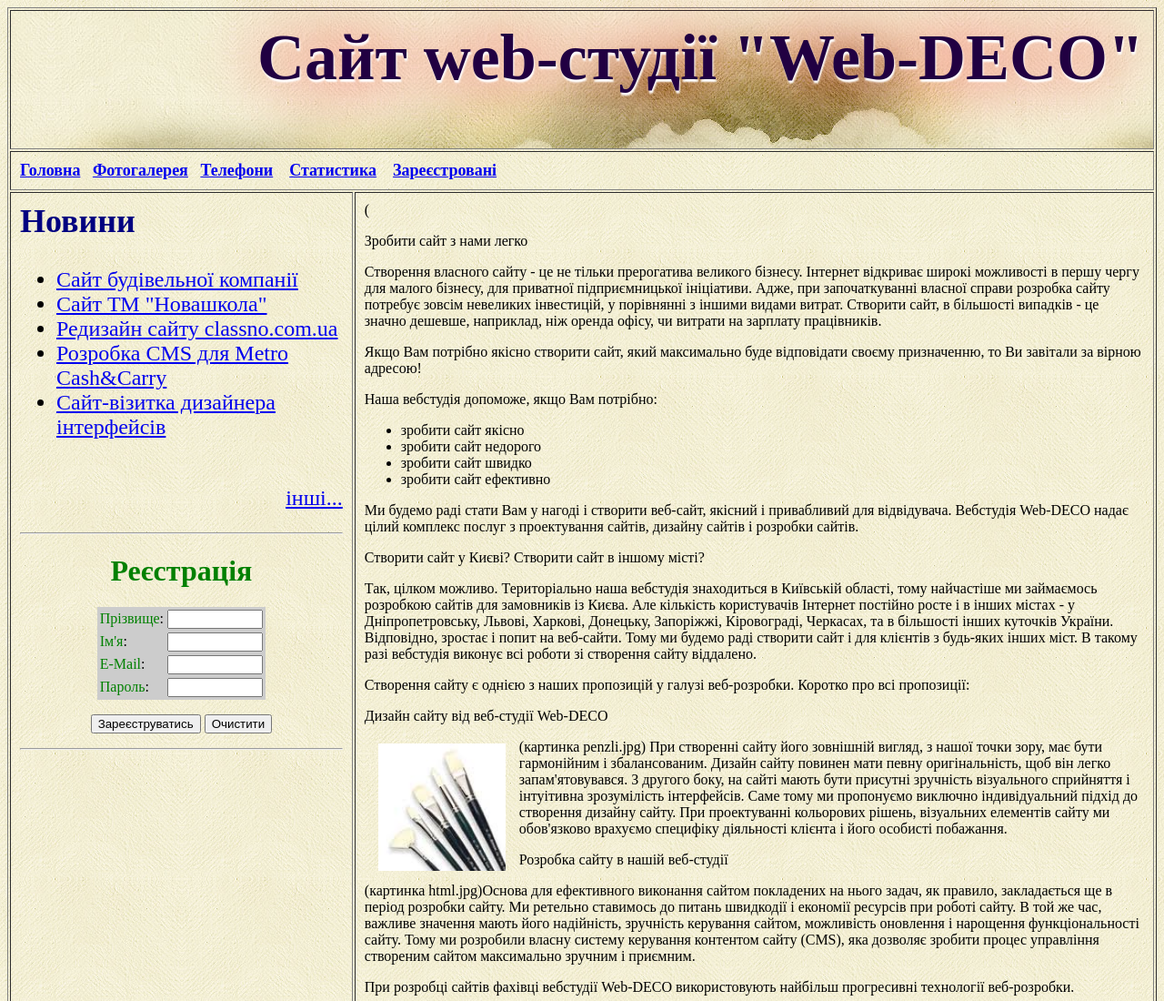
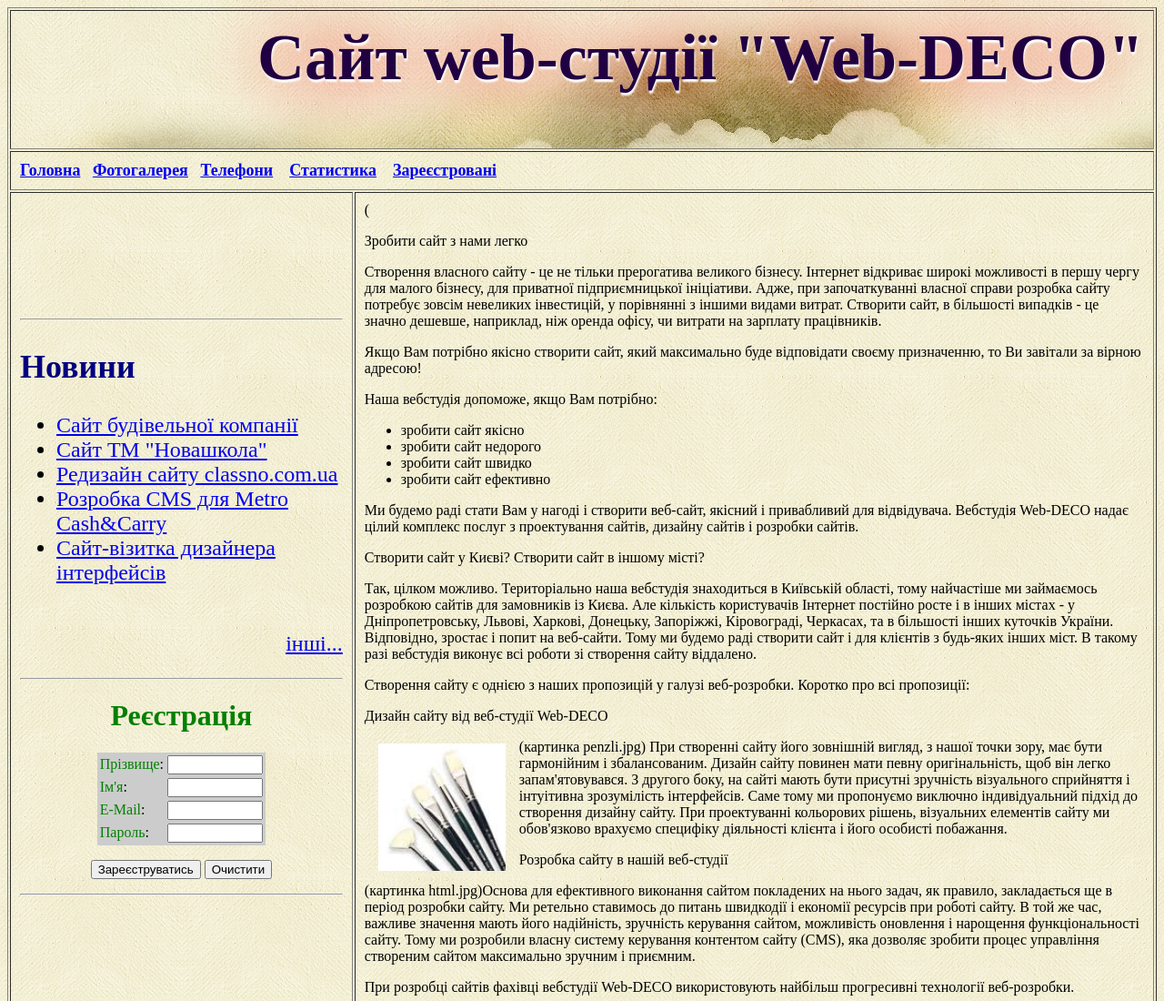
Before and after one commit to aleks1327/aleks1327.github.io, a plain HTML site: page index.html in a window 1280 px wide. Shown: the top 1100 px of the page at 91% size. Drawn offline with Linux system fonts and the light colour scheme.

Commit message:
18 - JS-Додав годинник

```diff
--- a/index.html
+++ b/index.html
@@ -2,6 +2,7 @@
 <head>
 <meta charset="UTF-8">
 <title>Сайт web-студії "Web-DECO"</title>
+<script src="js.clock1.js"></script>
 <script type="text/javascript">
 function send()
 { var valid=true;
@@ -30,6 +31,10 @@
 font-size: 3em;
 }
 </style>
+<script>
+window.onload=function(){
+ setInterval(clockPainting, 1000);}
+</script>
 </head>
 <body background="images/bg.jpg">
 <table border="1" align="center" cellpadding="10">
@@ -54,7 +59,9 @@
 </tr>
 <tr>
 <td width="30%" valign="top" >
-                            <font size="5" color="navy"><h2>Новини</h2></font>
+<center><canvas id="canvas" height="120" width="120"></canvas></center>
+<hr>
+<font size="5" color="navy"><h2>Новини</h2></font>
 <font size="5" >
 <ul>
 <li><a href="#">Сайт будівельної компанії </a></li>
```
